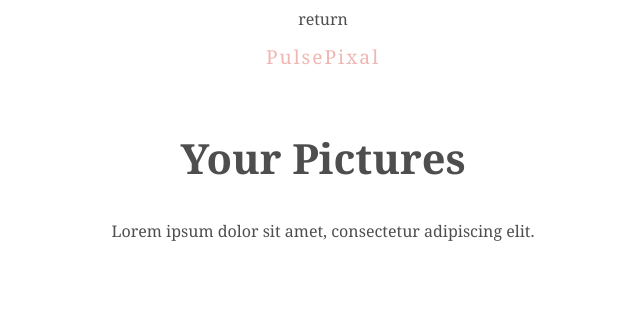
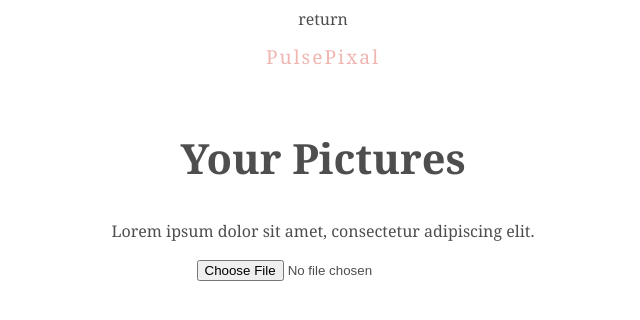
Before and after one commit to Paragk3/PulsePixal, a React (Create React App) app: page / in a window 1280 px wide. Shown: the top 320 px of the page, without its empty margins (317-957 px from the left). Built offline with nearby package versions, Linux system fonts and the light colour scheme.

Commit message:
Add file logic and configure firebase database

```diff
--- a/src/App.js
+++ b/src/App.js
@@ -1,6 +1,7 @@
 import logo from './logo.svg';
 import './App.css';
 import Title from './comps/Title';
+import UploadForm from './comps/UploadForm';
 
 function App() {
   return (
@@ -8,6 +9,7 @@
       return{
         <div className = "App">
         <Title/>
+        <UploadForm/>
         </div>
       }
 
--- /dev/null
+++ b/src/comps/UploadForm.js
@@ -0,0 +1,21 @@
+import React, { useState } from "react";
+import App from "../App";
+
+
+const UploadForm = () => {
+
+    const [file, setFile] = useState(null);
+
+    const changeHandler = (e) => {
+        const selected = e.target.files[0];
+        console.log(selected);
+    }
+
+    return (
+        <form>
+        <input type="file" onChange = {changeHandler}/>
+        </form>
+    );
+    }
+
+    export default UploadForm;
```
